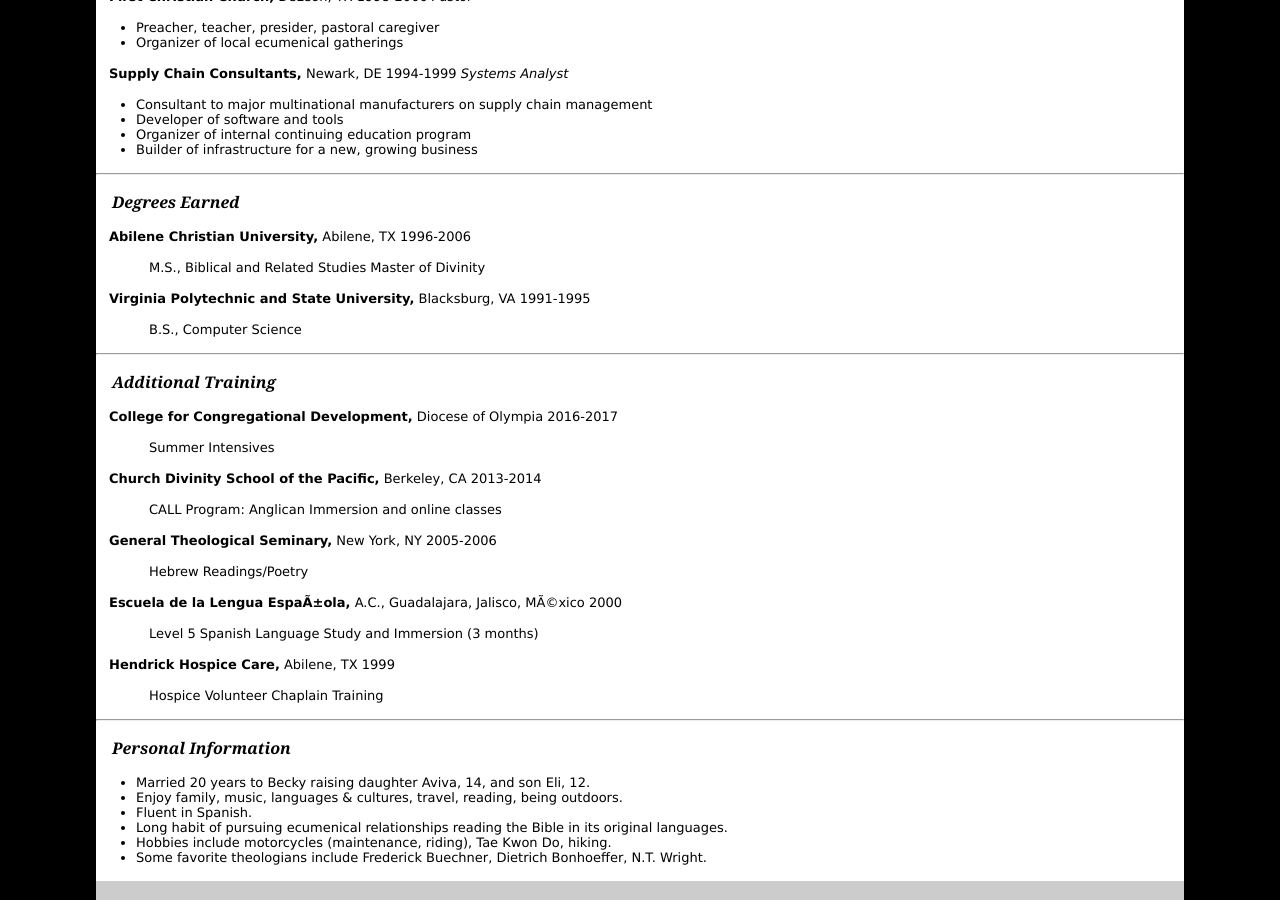
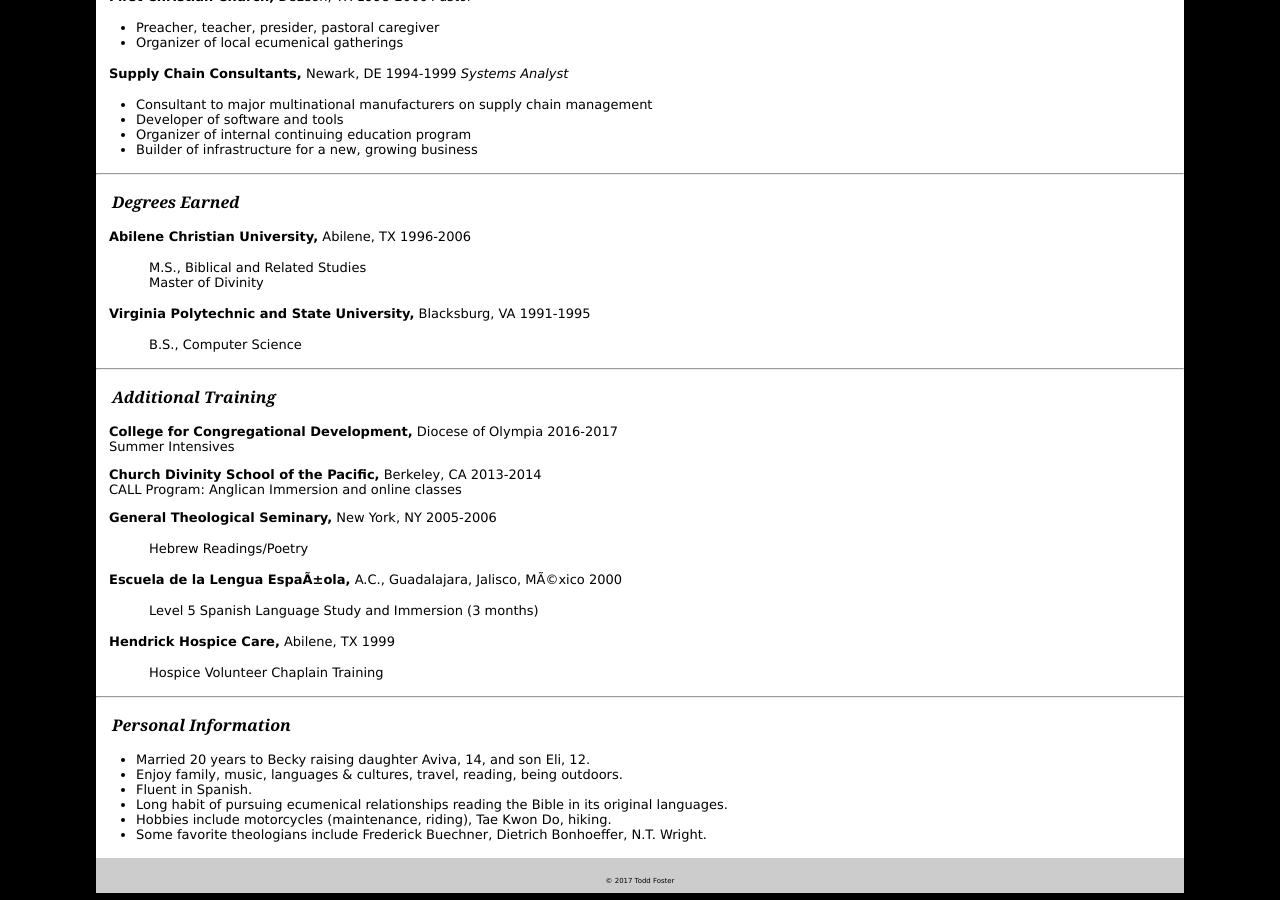
Before and after one commit to toddfoster/toddfoster.github.com, a Jekyll site: the page built from resume.md, in a window 1280 px wide and 900 px high, scrolled down 1436 px. Built offline with Jekyll 4.4.1, drawn with Linux system fonts in a browser that asks for light colours.

Commit message:
experiment with linebreaks

```diff
--- a/resume.md
+++ b/resume.md
@@ -113,10 +113,10 @@ To serve as Rector of a program-size parish that is passionate about: beautiful
 ## Additional Training
 
 **College for Congregational Development,** Diocese of Olympia	2016-2017
-> Summer Intensives
+    Summer Intensives
 
 **Church Divinity School of the Pacific,** Berkeley, CA 	2013-2014
-> CALL Program: Anglican Immersion and online classes
+    CALL Program: Anglican Immersion and online classes
 
 **General Theological Seminary,** New York, NY 	2005-2006
 > Hebrew Readings/Poetry
```
